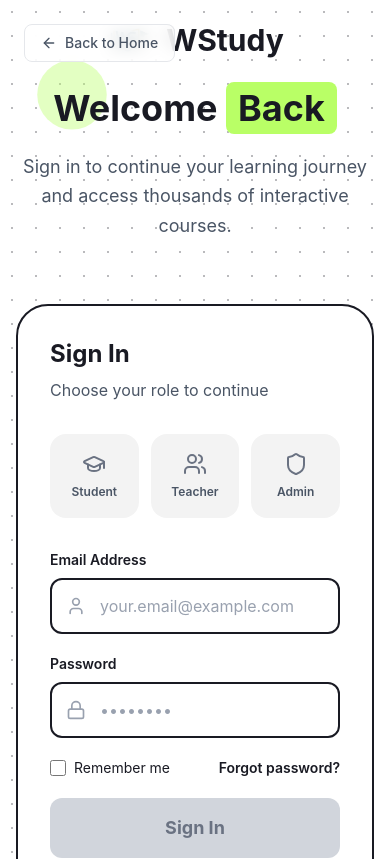
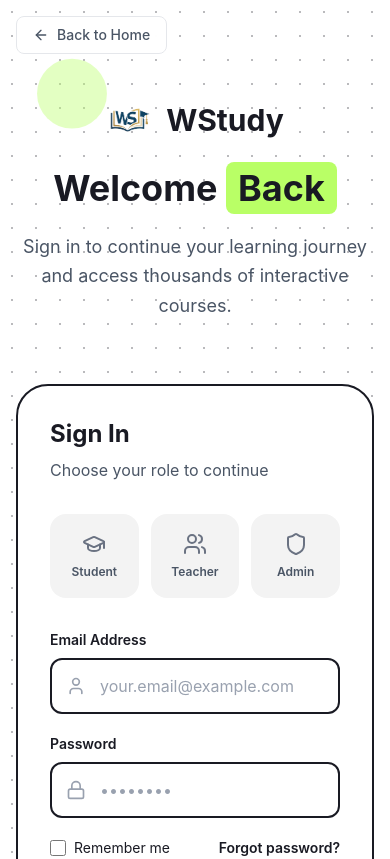
Before and after one commit to HumamasyariDev/WStudy, a React (Vite) app: page /login in a window 390 px wide. Shown: the top 859 px of the page. Built offline with nearby package versions, Linux system fonts and the light colour scheme.

Commit message:
updated login

```diff
--- a/src/pages/auth/LoginPage.tsx
+++ b/src/pages/auth/LoginPage.tsx
@@ -55,7 +55,7 @@ const LoginPage = () => {
     };
 
     return (
-        <div className="min-h-screen bg-white flex items-center justify-center p-4 relative overflow-hidden">
+        <div className="min-h-screen bg-white flex items-center justify-center p-4 pt-24 md:p-4 relative overflow-hidden">
             {/* Background dots pattern */}
             <div
                 className="absolute inset-0 opacity-30"
@@ -67,7 +67,7 @@ const LoginPage = () => {
             {/* Back to Home Button */}
             <Link
                 to="/"
-                className="absolute top-6 left-6 z-20 flex items-center gap-2 px-4 py-2 bg-white/80 backdrop-blur-sm border border-gray-200 rounded-lg text-sm font-medium text-gray-600 hover:text-[#191A23] hover:border-[#B9FF66] hover:bg-[#B9FF66]/10 transition-all duration-200 group"
+                className="absolute top-4 left-4 md:top-6 md:left-6 z-20 flex items-center gap-2 px-4 py-2 bg-white/80 backdrop-blur-sm border border-gray-200 rounded-lg text-sm font-medium text-gray-600 hover:text-[#191A23] hover:border-[#B9FF66] hover:bg-[#B9FF66]/10 transition-all duration-200 group"
             >
                 <ArrowLeft size={16} className="group-hover:-translate-x-1 transition-transform" />
                 Back to Home
--- a/src/pages/auth/SignUpPage.tsx
+++ b/src/pages/auth/SignUpPage.tsx
@@ -66,7 +66,7 @@ const SignUpPage = () => {
     };
 
     return (
-        <div className="min-h-screen bg-white flex items-center justify-center p-4 relative overflow-hidden">
+        <div className="min-h-screen bg-white flex items-center justify-center p-4 pt-24 md:p-4 relative overflow-hidden">
             {/* Background dots pattern */}
             <div
                 className="absolute inset-0 opacity-30"
@@ -78,7 +78,7 @@ const SignUpPage = () => {
             {/* Back to Home Button */}
             <Link
                 to="/"
-                className="absolute top-6 left-6 z-20 flex items-center gap-2 px-4 py-2 bg-white/80 backdrop-blur-sm border border-gray-200 rounded-lg text-sm font-medium text-gray-600 hover:text-[#191A23] hover:border-[#B9FF66] hover:bg-[#B9FF66]/10 transition-all duration-200 group"
+                className="absolute top-4 left-4 md:top-6 md:left-6 z-20 flex items-center gap-2 px-4 py-2 bg-white/80 backdrop-blur-sm border border-gray-200 rounded-lg text-sm font-medium text-gray-600 hover:text-[#191A23] hover:border-[#B9FF66] hover:bg-[#B9FF66]/10 transition-all duration-200 group"
             >
                 <ArrowLeft size={16} className="group-hover:-translate-x-1 transition-transform" />
                 Back to Home
```
